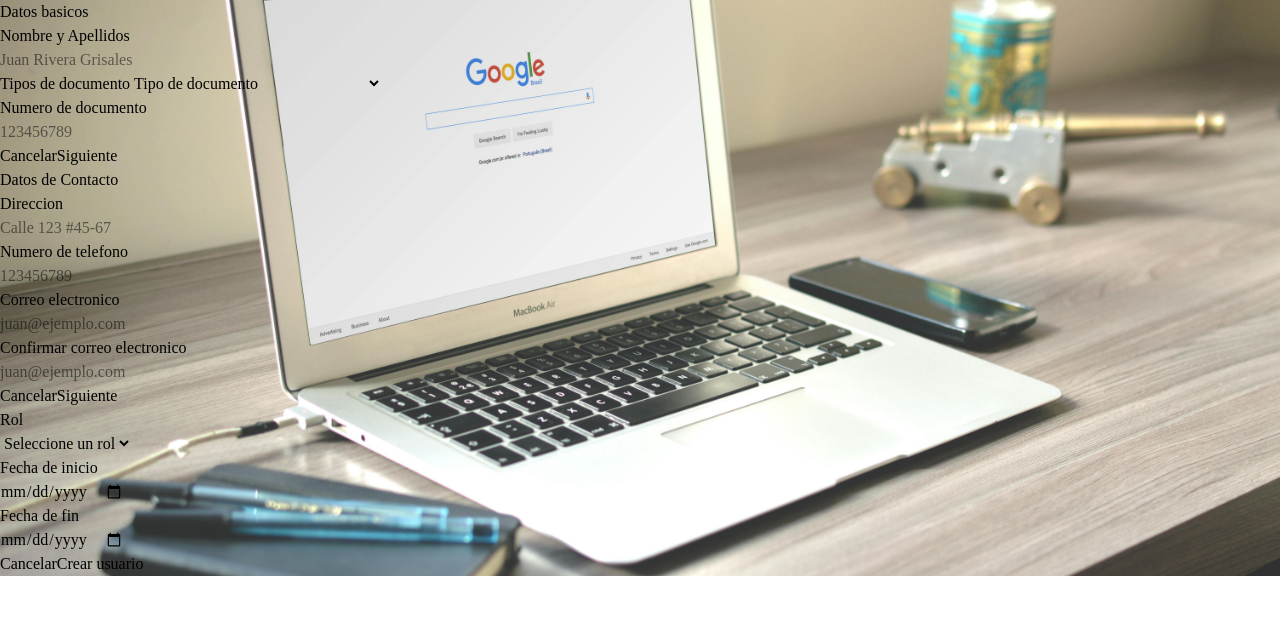
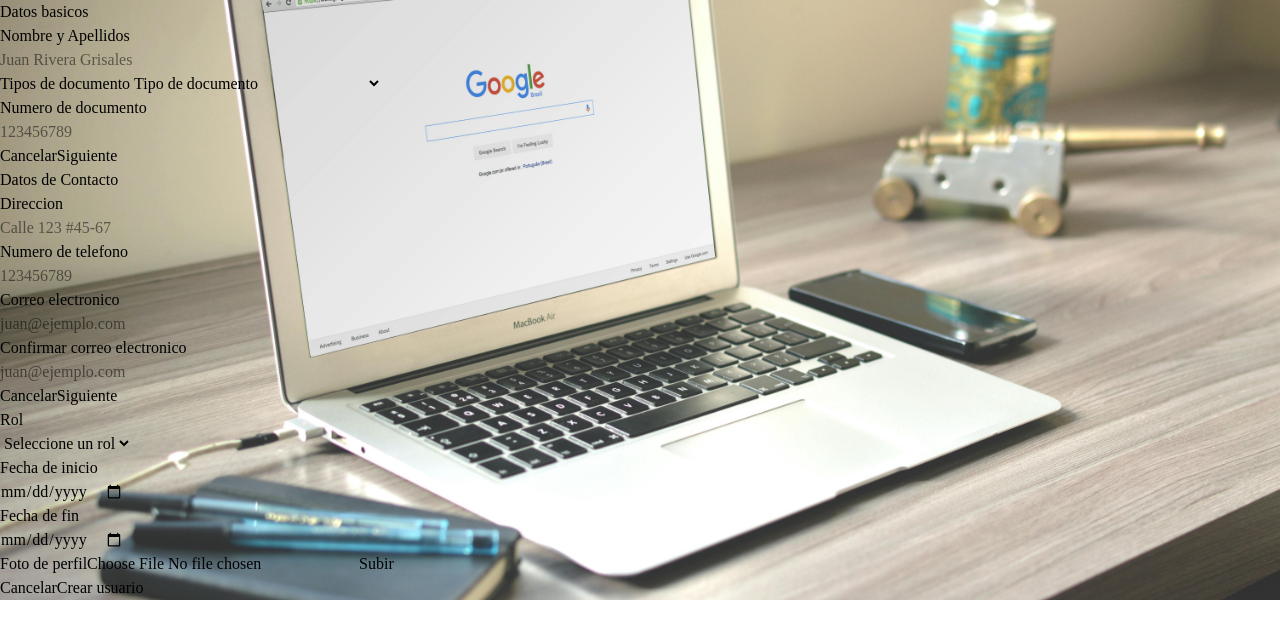
Before and after one commit to m3ch4/curatio-jhonier-actividades-clase-tareas, a React (Vite) app in the folder frontend/curatio/: page /login in a window 1280 px wide. Shown: the top 638 px of the page. Built offline with nearby package versions, Linux system fonts and the light colour scheme.

Commit message:
fix: Avatar Uploader

```diff
--- a/frontend/curatio/src/features/home/pages/HomePage.jsx
+++ b/frontend/curatio/src/features/home/pages/HomePage.jsx
@@ -4,6 +4,7 @@ import { Section, User } from "lucide-react"
 //import { UserForm } from "../../users/components/UserForm.jsx"
 import { UserForm } from "@/features/users";
 import { Card } from "@/shared/components";
+import { FileInput } from "../../../shared/components";
 
 
 export default function HomePage(){
@@ -26,6 +27,7 @@ export default function HomePage(){
                     Curatio productos
                 </h1>
 
+
                 <div className="
                 grid
                 gap-8
--- a/frontend/curatio/src/features/users/components/UserForm.jsx
+++ b/frontend/curatio/src/features/users/components/UserForm.jsx
@@ -3,8 +3,11 @@ import Buttom from "../../../shared/components/Button";
 import Select from "../../../shared/components/Select";
 import { useEffect, useState } from "react";
 import { getDocumentTypes, getRoles } from "../services/selectService";
+import { AvatarUploader } from "../../../shared/components";
 
 export default function UserForm() {
+  const [avatarUrl, setAvatarUrl] = useState(null);
+
   {
     /*==========ESTADOS LISTA TIPOS DOCUMENTO==========*/
   }
@@ -179,6 +182,17 @@ export default function UserForm() {
           type="date"
           name="endDate"/>
 
+                  <div className="w-[320px] text-white">
+
+        <AvatarUploader onChange={setAvatarUrl} />
+        {avatarUrl && (
+        <p className="mt-4 text-sm text-gray-400">
+        URL guardada en BD: {avatarUrl}
+        </p>
+        )}
+        </div>
+
+
           {/*justify-between ======> Distrubye los elementos a izquierda y derecha dejando el maximo espacio disponible entre ellos */}
           <div className="flex justify-between">
             <Buttom
--- /dev/null
+++ b/frontend/curatio/src/shared/components/AvatarUploader.jsx
@@ -0,0 +1,36 @@
+// Importa el componente reutilizable FileInput desde la capa de UI.
+// Este componente encapsula la lógica de selección y previsualización de archivos.
+import FileInput from "./FileInput";
+/**
+* AvatarUploader
+* ----------------
+* Componente presentacional encargado de permitir la carga
+* de la imagen de perfil del usuario (avatar).
+*
+* Responsabilidad:
+* - Configurar el componente FileInput con las restricciones
+* necesarias para imágenes de perfil.
+
+Análisis y Desarrollo de Software
+
+Licencia Creative Commons Attribution 4.0 CC BY 4.0 https://creativecommons.org/licenses/by/4.0/
+* - Delegar la gestión del archivo seleccionado al componente padre
+* mediante la prop `onChange`.
+*
+* @param {Object} props
+* @param {Function} props.onChange - Callback que se ejecuta cuando el
+usuario
+* selecciona o carga una nueva imagen.
+*/
+export default function AvatarUploader({ onChange }) {
+return (
+<FileInput
+// Etiqueta mostrada al usuario
+label="Foto de perfil"
+// Tipos de archivo permitidos (PNG y JPEG)
+accept="image/png, image/jpeg"
+// Callback que propaga el archivo seleccionado al componente padre
+onUpload={onChange}
+/>
+);
+}
--- /dev/null
+++ b/frontend/curatio/src/shared/components/FileInput.jsx
@@ -0,0 +1,61 @@
+import { useState } from "react";
+// import { Button } from "../Button";
+
+
+export default function FileInput({
+  label = "Subir archivo",
+  accept = "image/*",
+  onUpload,
+}) {
+  const [file, setFile] = useState(null);
+  const [preview, setPreview] = useState(null);
+  const [loading, setLoading] = useState(false);
+  const handleChange = (e) => {
+    const f = e.target.files[0];
+    if (!f) return;
+    setFile(f);
+    if (f.type.startsWith("image/")) {
+      setPreview(URL.createObjectURL(f));
+    }
+  };
+  const handleUpload = async () => {
+    setLoading(true);
+    // 🔹 Simulación backend
+    setTimeout(() => {
+      const url = `https://cdn.miapp.com/${Date.now()}-${file.name}`;
+      setLoading(false);
+      onUpload(url);
+    }, 1200);
+  };
+  return (
+    <div className="space-y-3">
+      <label
+        className="block text-sm font-medium text-gray-
+600"
+      >
+        {label}
+      </label>
+
+      <input
+        type="file"
+        accept={accept}
+        onChange={handleChange}
+        className="block w-full text-sm text-gray-600
+file:mr-4 file:rounded-lg file:border-0
+file:bg-indigo-600 file:px-4 file:py-2
+file:text-white"
+      />
+      {preview && (
+        <img src={preview} className="h-32 w-32 rounded-full object-cover" />
+      )}
+      <button
+        onClick={handleUpload}
+        disabled={!file || loading}
+        className="rounded-lg bg-indigo-600 px-4 py-2 text-white
+                    disabled:opacity-50 hover:bg-indigo-800"
+      >
+        {loading ? "Subiendo..." : "Subir"}
+      </button>
+    </div>
+  );
+}
--- a/frontend/curatio/src/shared/components/index.js
+++ b/frontend/curatio/src/shared/components/index.js
@@ -1,2 +1,4 @@
 export {default as Card} from "./Card";
 export {default as Button} from "./Button";
+export {default as FileInput} from "./FileInput"
+export {default as AvatarUploader} from "./AvatarUploader"
```
